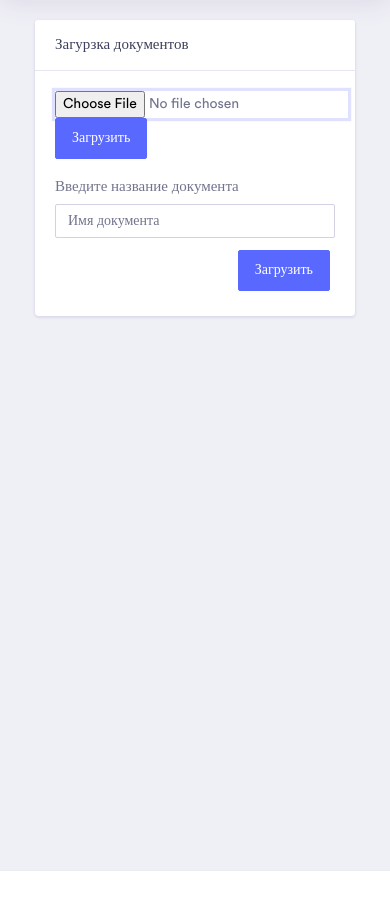
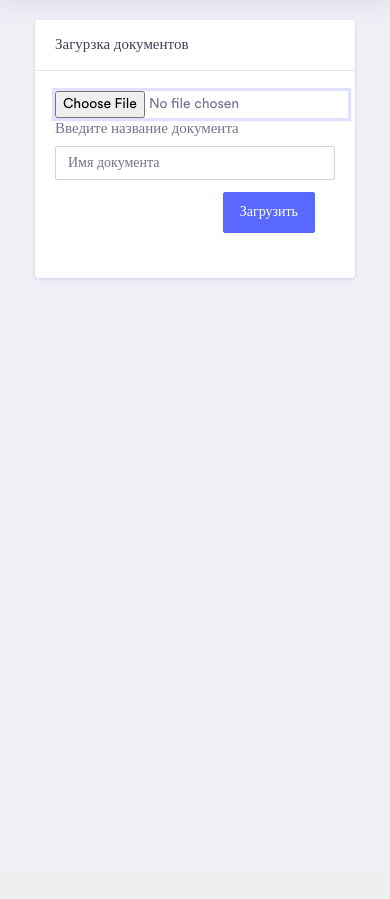
Before and after one commit to BROTHERDJANGERS/sed-concept, a Django app: page /upload/ in a window 390 px wide. Shown: the part 128-1027 px from the top of the page. After the commit the page ends 408 px from the top, so only its background shows below. Run offline with Django 3.2, Linux system fonts and the light colour scheme; some libraries are stand-ins or nearby versions.

Commit message:
edit visual upload

```diff
--- a/SED/SEDmenu/views.py
+++ b/SED/SEDmenu/views.py
@@ -9,8 +9,9 @@ def index(request):
 def upload(request):
     if request.method == 'POST' and request.FILES['myfile']:
         myfile = request.FILES['myfile']
+        namefile = request.POST.get('name')
         fs = FileSystemStorage()
-        filename = fs.save(myfile.name, myfile)
+        filename = fs.save(namefile, myfile)
         uploaded_file_url = fs.url(filename)
         return render(request, 'upload.html', {
             'uploaded_file_url': uploaded_file_url
--- a/SED/templates/upload.html
+++ b/SED/templates/upload.html
@@ -467,7 +467,15 @@
                                     <form method="post" enctype="multipart/form-data">
                                         {% csrf_token %}
                                         <input type="file" name="myfile">
-                                        <button type="submit" class="btn btn-space btn-primary">Загрузить</button>
+                                        <div class="form-group">
+                                            <label for="inputRepeatPassword">Введите название документа</label>
+                                            <input id="inputRepeatPassword" data-parsley-equalto="#inputPassword" type="name" required="" placeholder="Имя документа" class="form-control" name="name">
+                                        </div>
+                                        <div class="col-sm-6 pl-0">
+                                            <p class="text-right">
+                                                <button type="submit" class="btn btn-space btn-primary">Загрузить</button>
+                                                <!--<button class="btn btn-space btn-secondary">Cancel</button>-->
+                                            </p>
                                       </form>
 
                                       {% if uploaded_file_url %}
@@ -475,7 +483,7 @@
                                     {% endif %}
                                     <form action="#" id="basicform" data-parsley-validate="">
                                         <div class="form-group">
-                                            <!-- Метод POST и установлен enctype -->
+
 
                                         </div>
                                         <!--<div class="form-group">
@@ -486,21 +494,13 @@
                                             <label for="inputPassword">Password</label>
                                             <input id="inputPassword" type="password" placeholder="Password" required="" class="form-control">
                                         </div>-->
-                                        <div class="form-group">
-                                            <label for="inputRepeatPassword">Введите название документа</label>
-                                            <input id="inputRepeatPassword" data-parsley-equalto="#inputPassword" type="name" required="" placeholder="Имя документа" class="form-control">
-                                        </div>
-                                        <div class="row">
+
                                             <!--<div class="col-sm-6 pb-2 pb-sm-4 pb-lg-0 pr-0">
                                                 <label class="be-checkbox custom-control custom-checkbox">
                                                     <input type="checkbox" class="custom-control-input"><span class="custom-control-label">Remember me</span>
                                                 </label>
                                             </div>-->
-                                            <div class="col-sm-6 pl-0">
-                                                <p class="text-right">
-                                                    <button type="submit" class="btn btn-space btn-primary">Загрузить</button>
-                                                    <!--<button class="btn btn-space btn-secondary">Cancel</button>-->
-                                                </p>
+
                                             </div>
                                         </div>
                                     </form>
@@ -662,7 +662,7 @@
                                     </div>
                                 </div>
                             </div>
-                            <!-- ============================================================== -->
+                            ============================================================== -->
                             <!-- end recent orders  -->
 
 
@@ -693,7 +693,7 @@
                             <!-- end customer acquistion  -->
                             <!-- ============================================================== -->
                         </div>
-                        <div class="row">
+
                             <!-- ============================================================== -->
               				                        <!-- product category  -->
                             <!-- ============================================================== -->
@@ -743,7 +743,7 @@
                             <!-- ============================================================== -->
                             <!-- end product sales  -->
                             <!-- ============================================================== -->
-                            <div class="col-xl-3 col-lg-12 col-md-6 col-sm-12 col-12">
+
                                 <!-- ============================================================== -->
                                 <!-- top perfomimg  -->
                                 <!-- ============================================================== -->
@@ -806,7 +806,7 @@
                             </div>
                         </div>
 
-                        <div class="row">
+
                             <!-- ============================================================== -->
                             <!-- sales  -->
                             <!-- ============================================================== -->
@@ -883,8 +883,7 @@
                             <!-- ============================================================== -->
                             <!-- end total orders  -->
                             <!-- ============================================================== -->
-                        </div>
-                        <div class="row">
+
                             <!-- ============================================================== -->
                             <!-- total revenue  -->
                             <!-- ============================================================== -->
@@ -946,8 +945,8 @@
                                 <!-- ============================================================== -->
                                 <!-- end social source  -->
                                 <!-- ============================================================== -->
-                            </div>
-                            <div class="col-xl-4 col-lg-6 col-md-6 col-sm-12 col-12">
+
+
                                 <!-- ============================================================== -->
                                 <!-- sales traffice source  -->
                                 <!-- ============================================================== -->
@@ -1015,9 +1014,9 @@
             <!-- ============================================================== -->
             <!-- footer -->
             <!-- ============================================================== -->
-            <div class="footer">
+          <!-- <div class="footer">
                 <div class="container-fluid">
-                    <div class="row">
+                    <div class="row">-->
                        <!-- <div class="col-xl-6 col-lg-6 col-md-6 col-sm-12 col-12">
                              Copyright © 2018 Concept. All rights reserved. Dashboard by <a href="https://colorlib.com/wp/">Colorlib</a>.
                         </div>-->
@@ -1026,9 +1025,9 @@
                                 <a href="javascript: void(0);">About</a>
                                 <a href="javascript: void(0);">Support</a>
                                 <a href="javascript: void(0);">Contact Us</a>
-                            </div>-->
+                            </div>
                         </div>
-                    </div>
+                    </div>-->
                 </div>
             </div>
             <!-- ============================================================== -->
```
